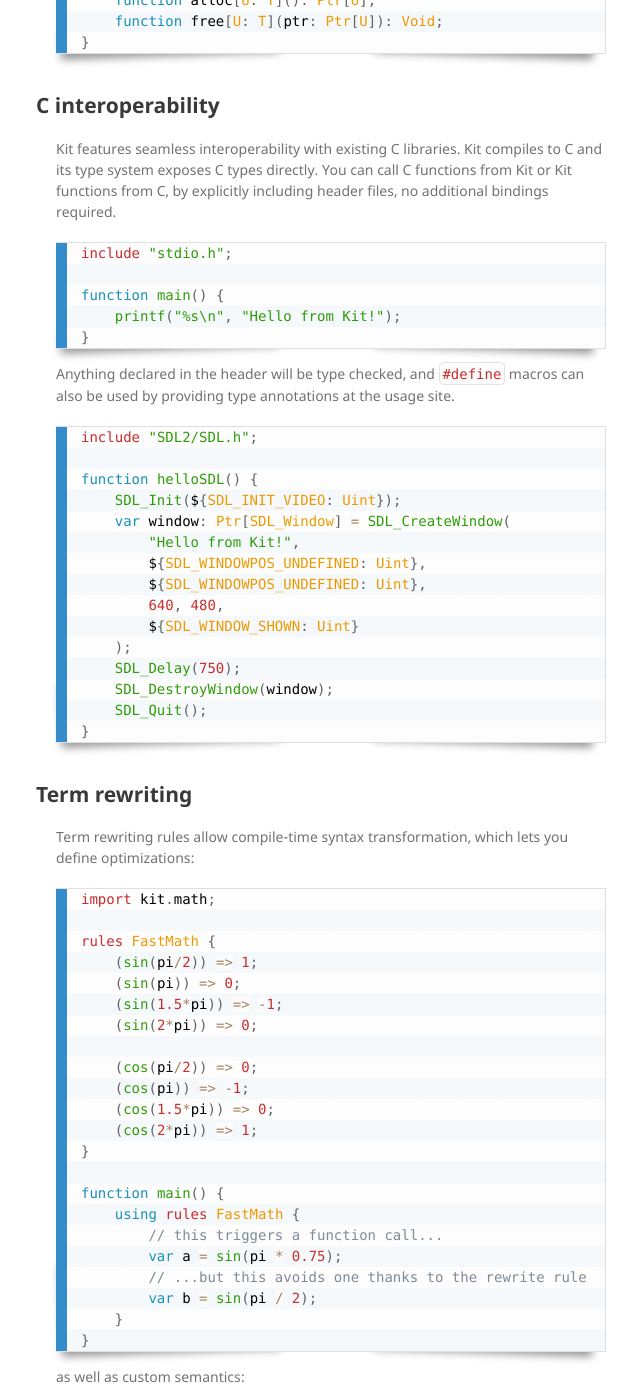
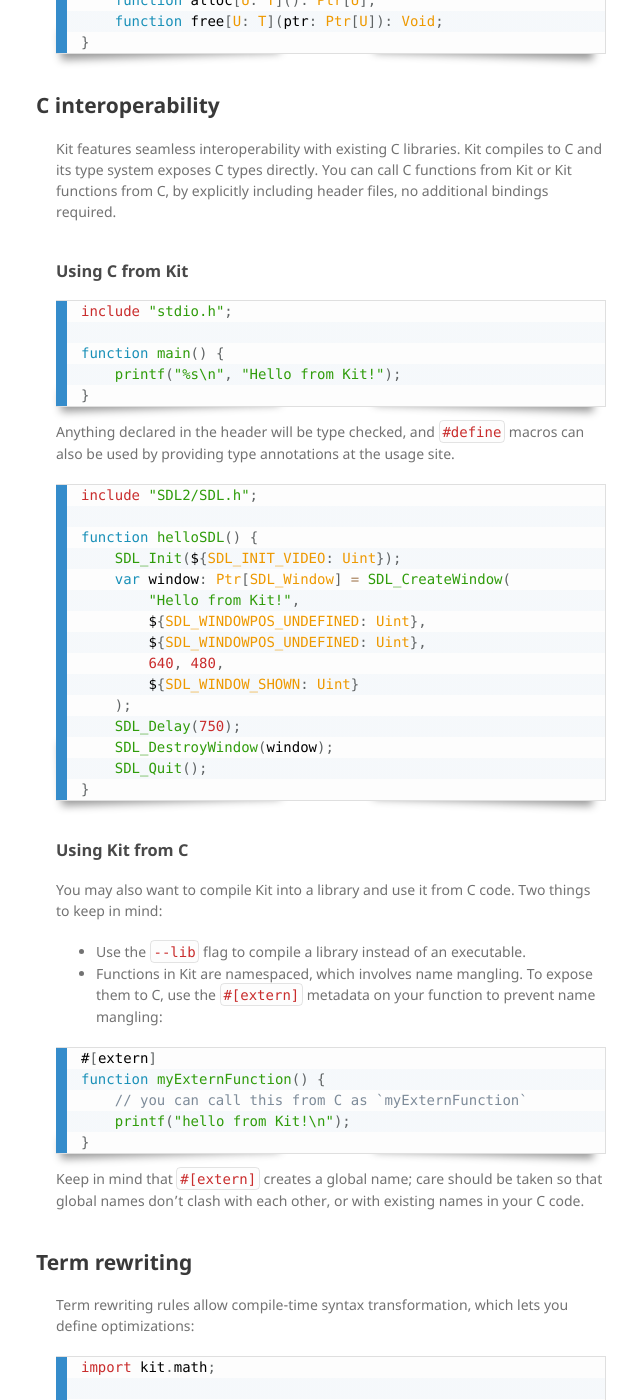
Before and after one commit to kitlang/kitlang.github.io, a Jekyll site: the page built from examples.md, in a window 1280 px wide and 1400 px high, scrolled down 14670 px. Shown: the whole window, without its empty margins (514-1154 px from the left). Built offline with Jekyll 4.4.1, drawn with Linux system fonts in a browser that asks for light colours; nearby versions of some CDN libraries; our own code applies the rules of GitHub Pages for plain Markdown files; some of the changed text lies outside the part shown.

Commit message:
Expand interop section

```diff
--- a/examples.md
+++ b/examples.md
@@ -718,6 +718,8 @@ C interoperability
 
 Kit features seamless interoperability with existing C libraries. Kit compiles to C and its type system exposes C types directly. You can call C functions from Kit or Kit functions from C, by explicitly including header files, no additional bindings required.
 
+### Using C from Kit
+
 ~~~kit
 include "stdio.h";
 
@@ -745,6 +747,23 @@ function helloSDL() {
     SDL_Quit();
 }
 ~~~
+
+### Using Kit from C
+
+You may also want to compile Kit into a library and use it from C code. Two things to keep in mind:
+
+- Use the `--lib` flag to compile a library instead of an executable.
+- Functions in Kit are namespaced, which involves name mangling. To expose them to C, use the `#[extern]` metadata on your function to prevent name mangling:
+
+~~~kit
+#[extern]
+function myExternFunction() {
+    // you can call this from C as `myExternFunction`
+    printf("hello from Kit!\n");
+}
+~~~
+
+Keep in mind that `#[extern]` creates a global name; care should be taken so that global names don't clash with each other, or with existing names in your C code.
 
 
 Term rewriting
```
